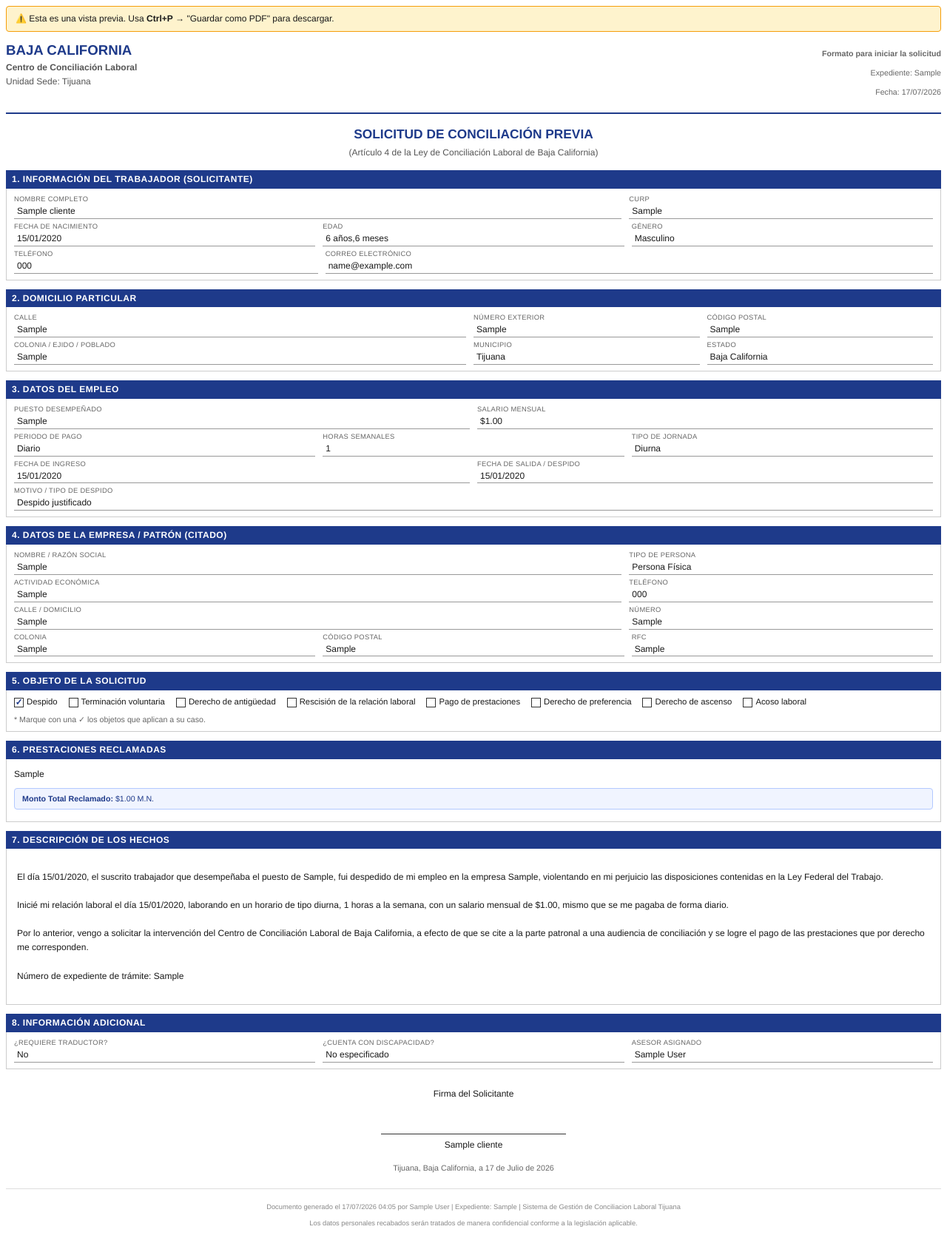
After one commit to deskiziarecords/despacho-laboral, a Django app: template templates/expedientes/pdf_conciliacion_form.html in a window 1280 px wide. The commit adds this page. Shown: the whole page at 74% size. Run offline with Django 5.2, Linux system fonts and the light colour scheme; the template is opened without the code that fills it: values that come from a table or form of the project are taken from there, others are empty; tables that the repository leaves empty hold one stand-in row (values such as "Sample post"); parts of the project's set-up code (start-up, migrations or seed data) failed here and were passed over.

Commit message:
feat: descargar formulario de conciliacion prellenado PDF (alternativa a Playwright)

```diff
--- a/expedientes/urls.py
+++ b/expedientes/urls.py
@@ -82,4 +82,7 @@ urlpatterns = [
 
     # Subir PDF de conciliación (alternativa manual)
     path('expedientes/<int:pk>/subir-conciliacion/', views.subir_conciliacion_pdf, name='subir_conciliacion_pdf'),
+
+    # Descargar formulario de conciliación prellenado (PDF)
+    path('expedientes/<int:pk>/descargar-conciliacion/', views.descargar_conciliacion_pdf, name='descargar_conciliacion_pdf'),
 ]
--- a/templates/expedientes/expediente_detail.html
+++ b/templates/expedientes/expediente_detail.html
@@ -28,6 +28,10 @@
                         <a href="{% url 'enviar_conciliacion_automation' expediente.pk %}" class="block px-4 py-2.5 text-sm text-gray-700 hover:bg-gray-50 hover:text-gray-900 transition flex items-center gap-2">
                             🤖 Envío Automático
                             <span class="text-[10px] text-gray-400 ml-auto">(Playwright)</span>
+                        </a>
+                        <a href="{% url 'descargar_conciliacion_pdf' expediente.pk %}" class="block px-4 py-2.5 text-sm text-gray-700 hover:bg-gray-50 hover:text-gray-900 transition flex items-center gap-2">
+                            📥 Descargar Formulario
+                            <span class="text-[10px] text-gray-400 ml-auto">(PDF prellenado)</span>
                         </a>
                         <div class="border-t border-gray-100 my-1"></div>
                         <div class="px-4 py-2.5">
--- /dev/null
+++ b/templates/expedientes/pdf_conciliacion_form.html
@@ -0,0 +1,470 @@
+<!DOCTYPE html>
+<html>
+<head>
+    <meta charset="UTF-8">
+    <title>Formulario Conciliación - {{ expediente.numero }}</title>
+    <style>
+        @page {
+            size: letter;
+            margin: 1.8cm 1.5cm;
+        }
+        body {
+            font-family: 'Helvetica', 'Arial', sans-serif;
+            font-size: 10pt;
+            color: #1a1a1a;
+            line-height: 1.4;
+        }
+        .header-grid {
+            display: flex;
+            justify-content: space-between;
+            align-items: flex-start;
+            border-bottom: 2px solid #1e3a8a;
+            padding-bottom: 10px;
+            margin-bottom: 15px;
+        }
+        .header-left h1 {
+            font-size: 14pt;
+            color: #1e3a8a;
+            margin: 0;
+        }
+        .header-left p {
+            font-size: 9pt;
+            color: #555;
+            margin: 2px 0;
+        }
+        .header-right {
+            text-align: right;
+            font-size: 8pt;
+            color: #666;
+        }
+        .title {
+            text-align: center;
+            font-size: 13pt;
+            font-weight: bold;
+            color: #1e3a8a;
+            margin: 15px 0 5px;
+        }
+        .subtitle {
+            text-align: center;
+            font-size: 9pt;
+            color: #555;
+            margin-bottom: 15px;
+        }
+        .section-title {
+            background: #1e3a8a;
+            color: white;
+            padding: 4px 8px;
+            font-size: 9pt;
+            font-weight: bold;
+            margin: 12px 0 0;
+            text-transform: uppercase;
+            letter-spacing: 0.5px;
+        }
+        .section-body {
+            border: 1px solid #ccc;
+            border-top: none;
+            padding: 8px 10px;
+        }
+        .field-row {
+            display: flex;
+            flex-wrap: wrap;
+            margin-bottom: 4px;
+        }
+        .field-row:last-child {
+            margin-bottom: 0;
+        }
+        .field-group {
+            flex: 1;
+            min-width: 120px;
+            margin-right: 10px;
+        }
+        .field-group:last-child {
+            margin-right: 0;
+        }
+        .field-label {
+            font-size: 7pt;
+            color: #666;
+            text-transform: uppercase;
+            letter-spacing: 0.3px;
+        }
+        .field-value {
+            font-size: 9pt;
+            color: #1a1a1a;
+            border-bottom: 1px solid #999;
+            padding: 1px 4px;
+            min-height: 16px;
+        }
+        .field-value-empty {
+            border-bottom: 1px dashed #ccc;
+            color: #aaa;
+            font-style: italic;
+        }
+        .checklist {
+            display: flex;
+            flex-wrap: wrap;
+            gap: 3px 15px;
+        }
+        .check-item {
+            display: flex;
+            align-items: center;
+            gap: 4px;
+            font-size: 8.5pt;
+        }
+        .check-box {
+            display: inline-block;
+            width: 11px;
+            height: 11px;
+            border: 1.5px solid #333;
+            text-align: center;
+            line-height: 11px;
+            font-size: 9pt;
+            flex-shrink: 0;
+        }
+        .check-box.checked::after {
+            content: "✓";
+            font-weight: bold;
+            color: #1e3a8a;
+        }
+        .signature-area {
+            margin-top: 25px;
+            text-align: center;
+        }
+        .signature-line {
+            display: inline-block;
+            width: 250px;
+            border-top: 1px solid #333;
+            margin-top: 40px;
+            padding-top: 6px;
+            font-size: 9pt;
+        }
+        .footer-note {
+            margin-top: 20px;
+            font-size: 7pt;
+            color: #888;
+            text-align: center;
+            border-top: 1px solid #ddd;
+            padding-top: 8px;
+        }
+        .page-break {
+            page-break-before: always;
+        }
+        .highlight-box {
+            background: #f0f4ff;
+            border: 1px solid #b3c9ff;
+            border-radius: 4px;
+            padding: 6px 10px;
+            margin-bottom: 8px;
+            font-size: 8pt;
+            color: #1e3a8a;
+        }
+        @media print {
+            .no-print { display: none !important; }
+        }
+    </style>
+</head>
+<body>
+    <div class="no-print" style="background:#fef3cd;border:1px solid #f59e0b;padding:8px 12px;margin-bottom:12px;border-radius:4px;font-size:9pt;">
+        ⚠️ Esta es una vista previa. Usa <strong>Ctrl+P</strong> → "Guardar como PDF" para descargar.
+    </div>
+
+    <!-- HEADER -->
+    <div class="header-grid">
+        <div class="header-left">
+            <h1>BAJA CALIFORNIA</h1>
+            <p><strong>Centro de Conciliación Laboral</strong></p>
+            <p>Unidad Sede: Tijuana</p>
+        </div>
+        <div class="header-right">
+            <p><strong>Formato para iniciar la solicitud</strong></p>
+            <p>Expediente: {{ expediente.numero }}</p>
+            <p>Fecha: {% now "d/m/Y" %}</p>
+        </div>
+    </div>
+
+    <div class="title">SOLICITUD DE CONCILIACIÓN PREVIA</div>
+    <div class="subtitle">(Artículo 4 de la Ley de Conciliación Laboral de Baja California)</div>
+
+    <!-- INFORMACIÓN DEL TRABAJADOR -->
+    <div class="section-title">1. Información del Trabajador (Solicitante)</div>
+    <div class="section-body">
+        <div class="field-row">
+            <div class="field-group" style="flex:2;">
+                <div class="field-label">Nombre Completo</div>
+                <div class="field-value">{{ expediente.cliente.nombre }}</div>
+            </div>
+            <div class="field-group" style="flex:1;">
+                <div class="field-label">CURP</div>
+                <div class="field-value">{{ expediente.cliente.curp }}</div>
+            </div>
+        </div>
+        <div class="field-row">
+            <div class="field-group">
+                <div class="field-label">Fecha de Nacimiento</div>
+                <div class="field-value">{{ expediente.cliente.fecha_nacimiento|date:"d/m/Y"|default:"______________" }}</div>
+            </div>
+            <div class="field-group">
+                <div class="field-label">Edad</div>
+                <div class="field-value">{% if expediente.cliente.fecha_nacimiento %}{{ expediente.cliente.fecha_nacimiento|timesince }}{% else %}______________{% endif %}</div>
+            </div>
+            <div class="field-group">
+                <div class="field-label">Género</div>
+                <div class="field-value">{{ expediente.cliente.get_genero_display|default:"______________" }}</div>
+            </div>
+        </div>
+        <div class="field-row">
+            <div class="field-group">
+                <div class="field-label">Teléfono</div>
+                <div class="field-value">{{ expediente.cliente.telefono|default:"______________" }}</div>
+            </div>
+            <div class="field-group" style="flex:2;">
+                <div class="field-label">Correo Electrónico</div>
+                <div class="field-value">{{ expediente.cliente.email|default:"______________" }}</div>
+            </div>
+        </div>
+    </div>
+
+    <!-- DOMICILIO -->
+    <div class="section-title">2. Domicilio Particular</div>
+    <div class="section-body">
+        <div class="field-row">
+            <div class="field-group" style="flex:2;">
+                <div class="field-label">Calle</div>
+                <div class="field-value">{{ expediente.cliente.direccion_calle|default:"______________" }}</div>
+            </div>
+            <div class="field-group">
+                <div class="field-label">Número Exterior</div>
+                <div class="field-value">{{ expediente.cliente.direccion_numero|default:"______________" }}</div>
+            </div>
+            <div class="field-group">
+                <div class="field-label">Código Postal</div>
+                <div class="field-value">{{ expediente.cliente.direccion_cp|default:"______________" }}</div>
+            </div>
+        </div>
+        <div class="field-row">
+            <div class="field-group" style="flex:2;">
+                <div class="field-label">Colonia / Ejido / Poblado</div>
+                <div class="field-value">{{ expediente.cliente.direccion_colonia|default:"______________" }}</div>
+            </div>
+            <div class="field-group">
+                <div class="field-label">Municipio</div>
+                <div class="field-value">Tijuana</div>
+            </div>
+            <div class="field-group">
+                <div class="field-label">Estado</div>
+                <div class="field-value">Baja California</div>
+            </div>
+        </div>
+    </div>
+
+    <!-- DATOS DEL EMPLEO -->
+    <div class="section-title">3. Datos del Empleo</div>
+    <div class="section-body">
+        <div class="field-row">
+            <div class="field-group">
+                <div class="field-label">Puesto Desempeñado</div>
+                <div class="field-value">{{ expediente.cliente.puesto|default:"______________" }}</div>
+            </div>
+            <div class="field-group">
+                <div class="field-label">Salario Mensual</div>
+                <div class="field-value">{% if expediente.cliente.salario %}${{ expediente.cliente.salario|floatformat:2 }}{% else %}______________{% endif %}</div>
+            </div>
+        </div>
+        <div class="field-row">
+            <div class="field-group">
+                <div class="field-label">Periodo de Pago</div>
+                <div class="field-value">{{ expediente.cliente.get_periodo_pago_display|default:"______________" }}</div>
+            </div>
+            <div class="field-group">
+                <div class="field-label">Horas Semanales</div>
+                <div class="field-value">{{ expediente.cliente.horas_semanales|default:"______________" }}</div>
+            </div>
+            <div class="field-group">
+                <div class="field-label">Tipo de Jornada</div>
+                <div class="field-value">{{ expediente.cliente.get_jornada_display|default:"______________" }}</div>
+            </div>
+        </div>
+        <div class="field-row">
+            <div class="field-group">
+                <div class="field-label">Fecha de Ingreso</div>
+                <div class="field-value">{{ expediente.cliente.fecha_ingreso|date:"d/m/Y"|default:"______________" }}</div>
+            </div>
+            <div class="field-group">
+                <div class="field-label">Fecha de Salida / Despido</div>
+                <div class="field-value">{{ expediente.cliente.fecha_salida|date:"d/m/Y"|default:"______________" }}</div>
+            </div>
+        </div>
+        <div class="field-row">
+            <div class="field-group" style="flex:2;">
+                <div class="field-label">Motivo / Tipo de Despido</div>
+                <div class="field-value">{{ expediente.get_tipo_despido_display|default:"______________" }}</div>
+            </div>
+        </div>
+    </div>
+
+    <!-- EMPRESA / PATRÓN -->
+    <div class="section-title">4. Datos de la Empresa / Patrón (Citado)</div>
+    <div class="section-body">
+        <div class="field-row">
+            <div class="field-group" style="flex:2;">
+                <div class="field-label">Nombre / Razón Social</div>
+                <div class="field-value">{{ expediente.cliente.empresa_razon_social|default:expediente.cliente.empresa|default:"______________" }}</div>
+            </div>
+            <div class="field-group">
+                <div class="field-label">Tipo de Persona</div>
+                <div class="field-value">{{ expediente.cliente.get_tipo_persona_citado_display|default:"______________" }}</div>
+            </div>
+        </div>
+        <div class="field-row">
+            <div class="field-group" style="flex:2;">
+                <div class="field-label">Actividad Económica</div>
+                <div class="field-value">{{ expediente.cliente.empresa_actividad|default:"______________" }}</div>
+            </div>
+            <div class="field-group">
+                <div class="field-label">Teléfono</div>
+                <div class="field-value">{{ expediente.cliente.empresa_telefono|default:"______________" }}</div>
+            </div>
+        </div>
+        <div class="field-row">
+            <div class="field-group" style="flex:2;">
+                <div class="field-label">Calle / Domicilio</div>
+                <div class="field-value">{{ expediente.cliente.empresa_calle|default:"______________" }}</div>
+            </div>
+            <div class="field-group">
+                <div class="field-label">Número</div>
+                <div class="field-value">{{ expediente.cliente.empresa_numero|default:"______________" }}</div>
+            </div>
+        </div>
+        <div class="field-row">
+            <div class="field-group">
+                <div class="field-label">Colonia</div>
+                <div class="field-value">{{ expediente.cliente.empresa_colonia|default:"______________" }}</div>
+            </div>
+            <div class="field-group">
+                <div class="field-label">Código Postal</div>
+                <div class="field-value">{{ expediente.cliente.empresa_cp|default:"______________" }}</div>
+            </div>
+            <div class="field-group">
+                <div class="field-label">RFC</div>
+                <div class="field-value">{{ expediente.cliente.rfc|default:"______________" }}</div>
+            </div>
+        </div>
+    </div>
+
+    <!-- OBJETO DE LA SOLICITUD -->
+    <div class="section-title">5. Objeto de la Solicitud</div>
+    <div class="section-body">
+        <div class="checklist">
+            <label class="check-item">
+                <span class="check-box {% if expediente.tipo_despido == 'injustificado' or expediente.tipo_despido == 'justificado' %}checked{% endif %}"></span>
+                Despido
+            </label>
+            <label class="check-item">
+                <span class="check-box"></span>
+                Terminación voluntaria
+            </label>
+            <label class="check-item">
+                <span class="check-box"></span>
+                Derecho de antigüedad
+            </label>
+            <label class="check-item">
+                <span class="check-box"></span>
+                Rescisión de la relación laboral
+            </label>
+            <label class="check-item">
+                <span class="check-box"></span>
+                Pago de prestaciones
+            </label>
+            <label class="check-item">
+                <span class="check-box"></span>
+                Derecho de preferencia
+            </label>
+            <label class="check-item">
+                <span class="check-box"></span>
+                Derecho de ascenso
+            </label>
+            <label class="check-item">
+                <span class="check-box"></span>
+                Acoso laboral
+            </label>
+        </div>
+        <div style="margin-top:8px;font-size:8pt;color:#666;">
+            * Marque con una ✓ los objetos que aplican a su caso.
+        </div>
+    </div>
+
+    <!-- PRESTACIONES RECLAMADAS -->
+    <div class="section-title">6. Prestaciones Reclamadas</div>
+    <div class="section-body">
+        {% if expediente.prestaciones_reclamadas %}
+        <div class="field-value" style="border:none;padding:4px 0;white-space:pre-wrap;">{{ expediente.prestaciones_reclamadas }}</div>
+        {% else %}
+        <div class="checklist">
+            <label class="check-item"><span class="check-box checked"></span> Indemnización Constitucional (3 meses)</label>
+            <label class="check-item"><span class="check-box checked"></span> Prima de Antigüedad</label>
+            <label class="check-item"><span class="check-box checked"></span> Aguinaldo Proporcional</label>
+            <label class="check-item"><span class="check-box checked"></span> Vacaciones Proporcionales</label>
+            <label class="check-item"><span class="check-box checked"></span> Prima Vacacional</label>
+            <label class="check-item"><span class="check-box"></span> Salarios Caídos</label>
+        </div>
+        {% endif %}
+        <div class="highlight-box" style="margin-top:6px;">
+            <strong>Monto Total Reclamado:</strong>
+            {% if expediente.monto_reclamado %}
+            ${{ expediente.monto_reclamado|floatformat:2 }} M.N.
+            {% else %}
+            El que resulte de acuerdo a la Ley Federal del Trabajo
+            {% endif %}
+        </div>
+    </div>
+
+    <!-- DESCRIPCIÓN DE LOS HECHOS -->
+    <div class="section-title">7. Descripción de los Hechos</div>
+    <div class="section-body">
+        <div class="field-value" style="border:none;min-height:80px;white-space:pre-wrap;line-height:1.6;">
+El día {{ expediente.cliente.fecha_salida|date:"d/m/Y"|default:"[fecha del despido]" }}, el suscrito trabajador{% if expediente.cliente.puesto %} que desempeñaba el puesto de {{ expediente.cliente.puesto }}{% endif %}{% if expediente.cliente.empresa %}, fui despedido de mi empleo en la empresa {{ expediente.cliente.empresa_razon_social|default:expediente.cliente.empresa }}{% endif %},{% if expediente.tipo_despido == 'injustificado' %} de manera injustificada, sin que mediara causa legal alguna para ello.{% elif expediente.tipo_despido == 'rescision' %} por causas imputables al patrón, violentando en mi perjuicio lo dispuesto por la Ley Federal del Trabajo vigente.{% else %} violentando en mi perjuicio las disposiciones contenidas en la Ley Federal del Trabajo.{% endif %}
+
+{% if expediente.cliente.fecha_ingreso %}Inicié mi relación laboral el día {{ expediente.cliente.fecha_ingreso|date:"d/m/Y" }},{% endif %} laborando en un horario{% if expediente.cliente.jornada %} de tipo {{ expediente.cliente.get_jornada_display|lower }}{% endif %}{% if expediente.cliente.horas_semanales %}, {{ expediente.cliente.horas_semanales }} horas a la semana{% endif %}, con un salario mensual de {% if expediente.cliente.salario %}${{ expediente.cliente.salario|floatformat:2 }}{% endif %}, mismo que se me pagaba de forma {{ expediente.cliente.get_periodo_pago_display|lower|default:"[período de pago]" }}.
+
+Por lo anterior, vengo a solicitar la intervención del Centro de Conciliación Laboral de Baja California, a efecto de que se cite a la parte patronal a una audiencia de conciliación y se logre el pago de las prestaciones que por derecho me corresponden.
+
+{% if expediente.folio %}Número de expediente de trámite: {{ expediente.folio }}{% endif %}
+        </div>
+    </div>
+
+    <!-- DATOS ADICIONALES -->
+    <div class="section-title">8. Información Adicional</div>
+    <div class="section-body">
+        <div class="field-row">
+            <div class="field-group">
+                <div class="field-label">¿Requiere traductor?</div>
+                <div class="field-value">No</div>
+            </div>
+            <div class="field-group">
+                <div class="field-label">¿Cuenta con discapacidad?</div>
+                <div class="field-value">No especificado</div>
+            </div>
+            <div class="field-group">
+                <div class="field-label">Asesor Asignado</div>
+                <div class="field-value">{{ expediente.asesor.get_full_name|default:expediente.asesor.username }}</div>
+            </div>
+        </div>
+    </div>
+
+    <!-- FIRMA -->
+    <div class="signature-area">
+        <p style="font-size:9pt;margin-bottom:5px;">Firma del Solicitante</p>
+        <div class="signature-line">
+            {{ expediente.cliente.nombre }}
+        </div>
+        <p style="font-size:8pt;color:#666;margin-top:15px;">
+            Tijuana, Baja California, a {% now "d \d\e F \d\e Y" %}
+        </p>
+    </div>
+
+    <div class="footer-note">
+        <p>Documento generado el {% now "d/m/Y H:i" %} por {{ expediente.asesor.get_full_name|default:expediente.asesor.username }} |
+        Expediente: {{ expediente.numero }} | Sistema de Gestión de Conciliacion Laboral Tijuana</p>
+        <p style="margin-top:2px;">Los datos personales recabados serán tratados de manera confidencial conforme a la legislación aplicable.</p>
+    </div>
+</body>
+</html>
```
Also changed, not shown: expedientes/views.py (+38 -0 lines).
